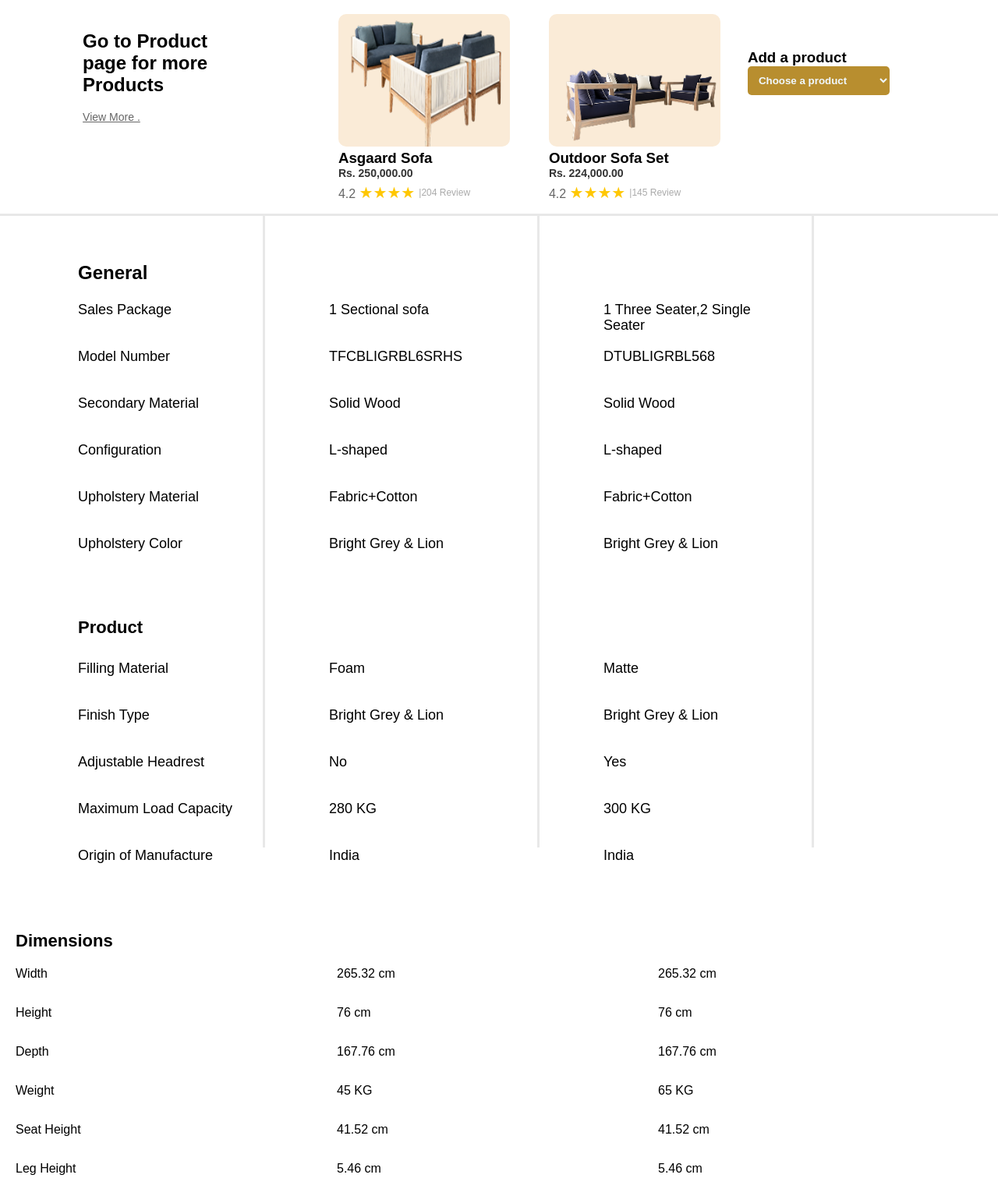
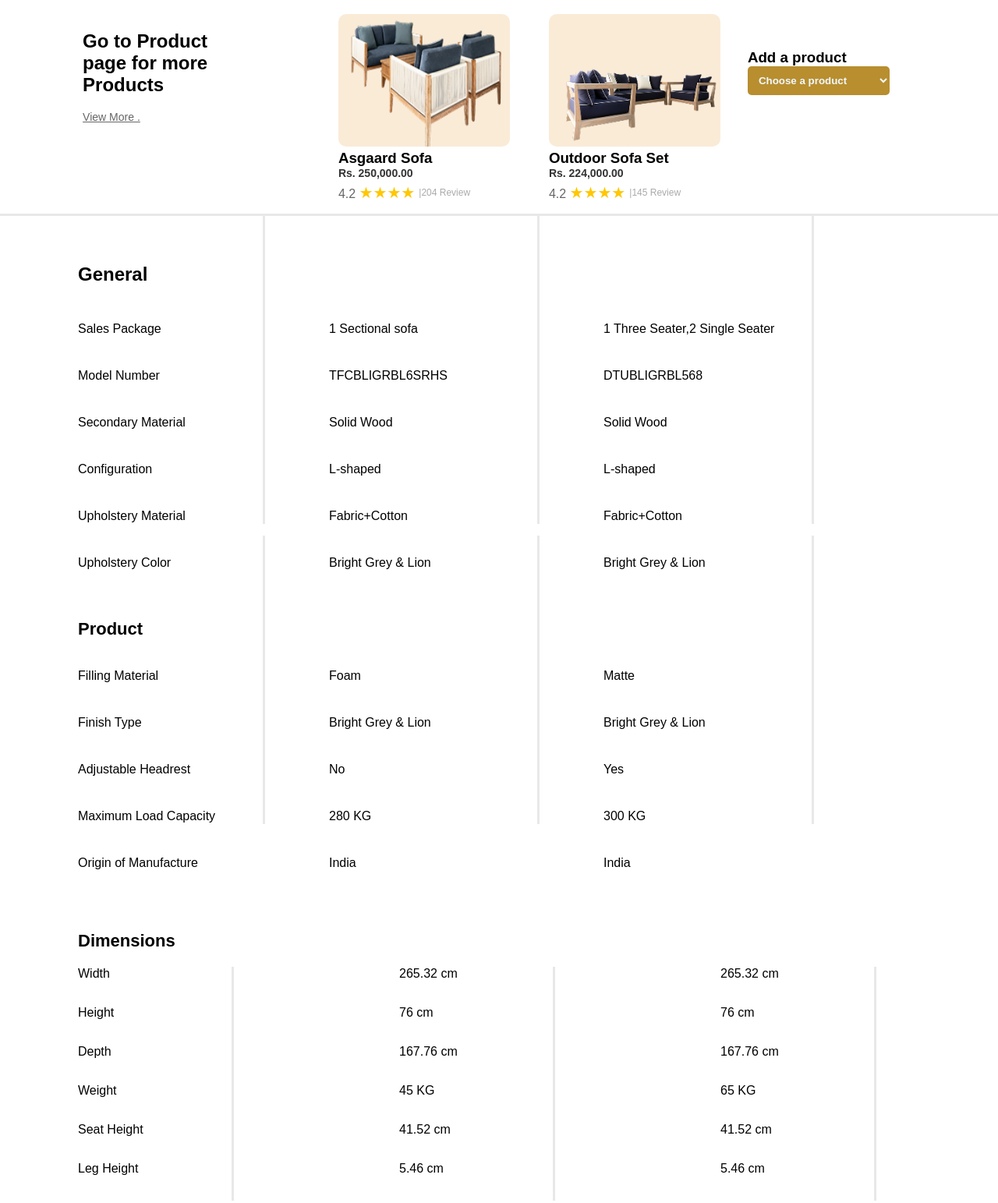
Before and after one commit to Tejasriram944/test-templates, a plain HTML site: page productcomparsion.html in a window 1280 px wide. Shown: the part 385-1928 px from the top of the page at 78% size. Drawn offline with Linux system fonts and the light colour scheme.

Commit message:
modified style.css

```diff
--- a/style.css
+++ b/style.css
@@ -486,25 +486,29 @@
 .dimension_txt {
     font-weight: bold;
     font-size: 22px;
-    margin-left: 20px;
+    margin-left: 100px;
     padding: 20px 0px;
+    /* border-right: solid #E8E8E8 ; */
   }
 
   .first_box {
     width: 80%;
     display: flex;
     justify-content: space-between;
-    margin-left: 20px;
+    /* border-right: solid #E8E8E8 ; */
+    margin-left: 100px;
   }
 
   .num_txt {
     height: 50px;
     width: 200px;
+    border-right: solid #E8E8E8 ;
   }
 
   .warranty_txt {
     width: 200px;
     height: 140px;
+    border-right: solid #E8E8E8 ;
   }
 
   .cart_button {
@@ -549,32 +553,22 @@
         color:#000000;
         width:220px;
         height:25px;
-        line-height: 20px;
-        font-weight: 400;
-        font-size: 18px;
         padding-top:60px;
     }
     .list1{
         color:#000000;
         width:220px;
         height:25px;
-        line-height: 20px;
-        font-weight: 400;
-        font-size: 18px;
         padding-top:60px;
     }
     .list2{
         color:#000000;
         width:220px;
         height:25px;
-        line-height: 20px;
-        font-weight: 400;
-        font-size: 18px;
         padding-top:60px;
     }
     .items0{
         width:340px;
-        /* height:300px; */
         padding-left:100px;
         border-right: solid #E8E8E8 ;
 
@@ -617,7 +611,7 @@
         display:grid;
         grid-template-columns: repeat(3,1fr);
         text-align:left;
-        font-family:sans-serif;
+        /* font-family:sans-serif; */
         line-height: 100.42px;
 
     }
@@ -630,7 +624,7 @@
         grid-template-columns: repeat(3,1fr);
         text-align:left;
         padding-top:150px;
-        font-family:sans-serif;
+        /* font-family:sans-serif; */
         line-height: 100.42px;
     }
 
@@ -638,12 +632,10 @@
         color:#000000;
         width:225px;
         height:35px;
-        gap:12px;
         text-align:left;
-        padding-top: 50px;
+        padding-top: 20px;
         font-weight: bold;
         font-size: 22px;
-        line-height: 35.42px;
     }
     .Product{
         color:#000000;
@@ -651,11 +643,9 @@
         height:35px;
         gap:12px;
         text-align:left;
-        /* padding-left: 30px; */
-        padding-top: 100px;
+        padding-top: 70px;
         font-weight: bold;
         font-size: 22px;
-        line-height: 35.42px;
        }
 
     @media screen and (max-width:480px){
@@ -673,7 +663,7 @@
             display:flex;
             flex-direction:column;
             text-align:left;
-            font-family:sans-serif;
+            /* font-family:sans-serif; */
             }
         .listitems1{
             color:#000000;
@@ -681,7 +671,7 @@
             display:flex;
             flex-direction:column;
             text-align:left;
-            font-family:sans-serif;
+            /* font-family:sans-serif; */
         }
         .items0{
             height:min-content;
```
